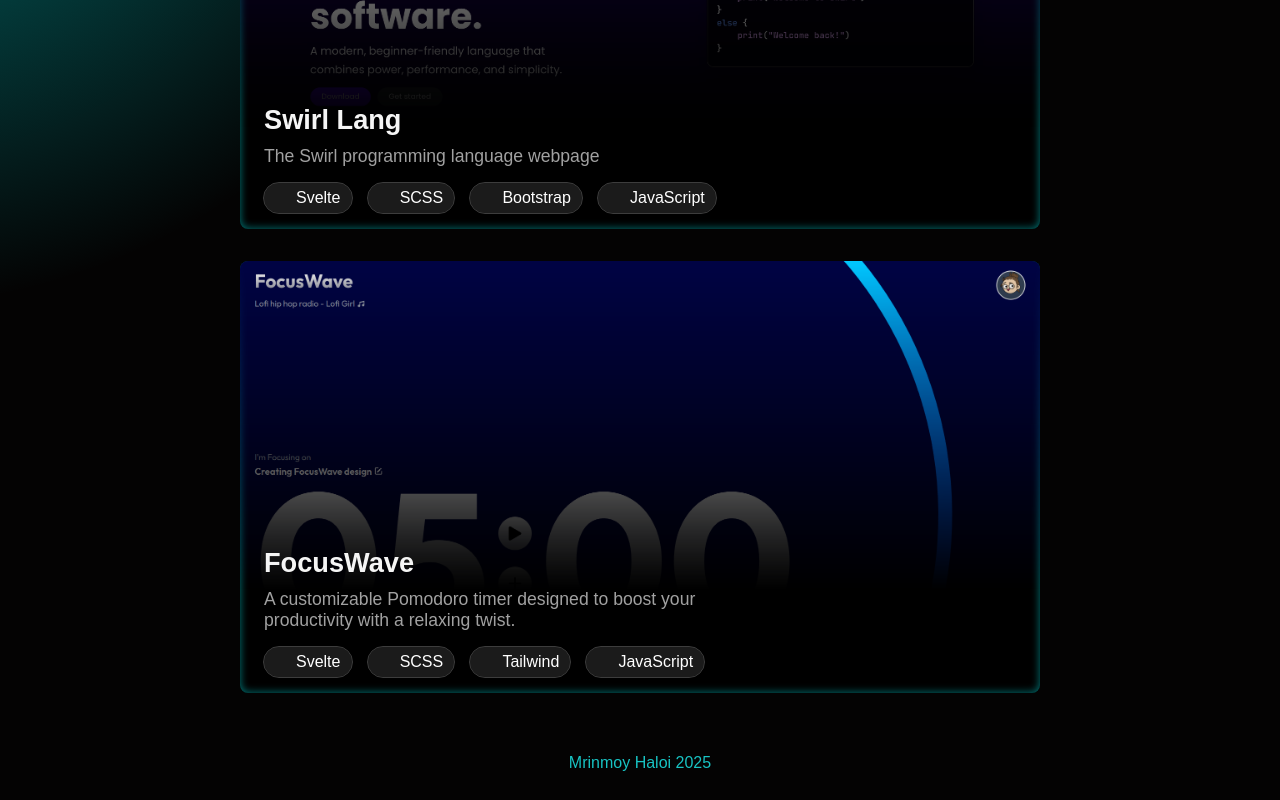
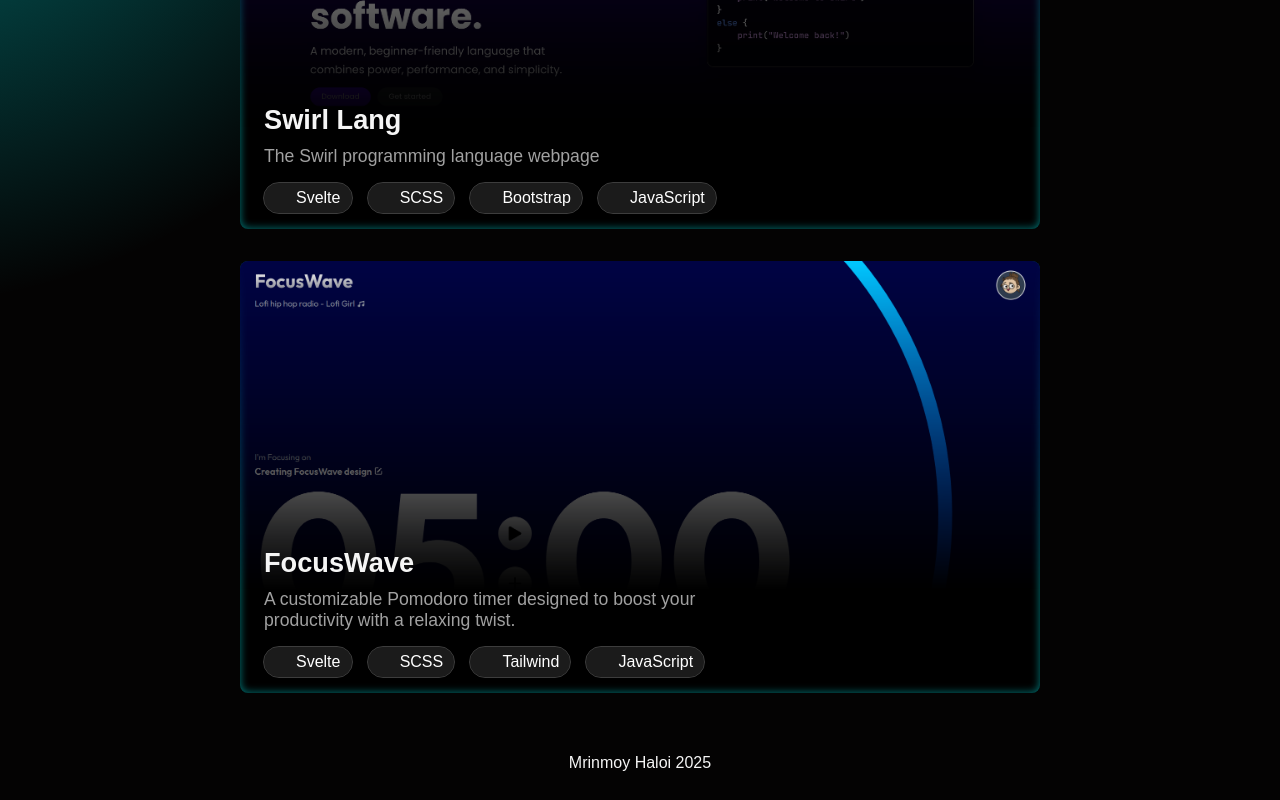
Before and after one commit to MrinmoyHaloi/mrinmoyhaloi.github.io, a SvelteKit app: page / in a window 1280 px wide. Shown: the part 1939-2739 px from the top of the page. Built offline with nearby package versions, Linux system fonts and the light colour scheme; some icons are missing.

Commit message:
fix: remove footer font color

```diff
--- a/src/routes/+layout.svelte
+++ b/src/routes/+layout.svelte
@@ -18,12 +18,8 @@ footer {
 		width: fit-content;
 		font-size: 1rem;
 		font-weight: 500;
-		color: hsl(180, 78%, 43%);
 		padding: 0;
 		cursor: default;
-		&:hover {
-			color: hsl(180, 78%, 63%);
-		}
 	}
 }
 </style>
```
